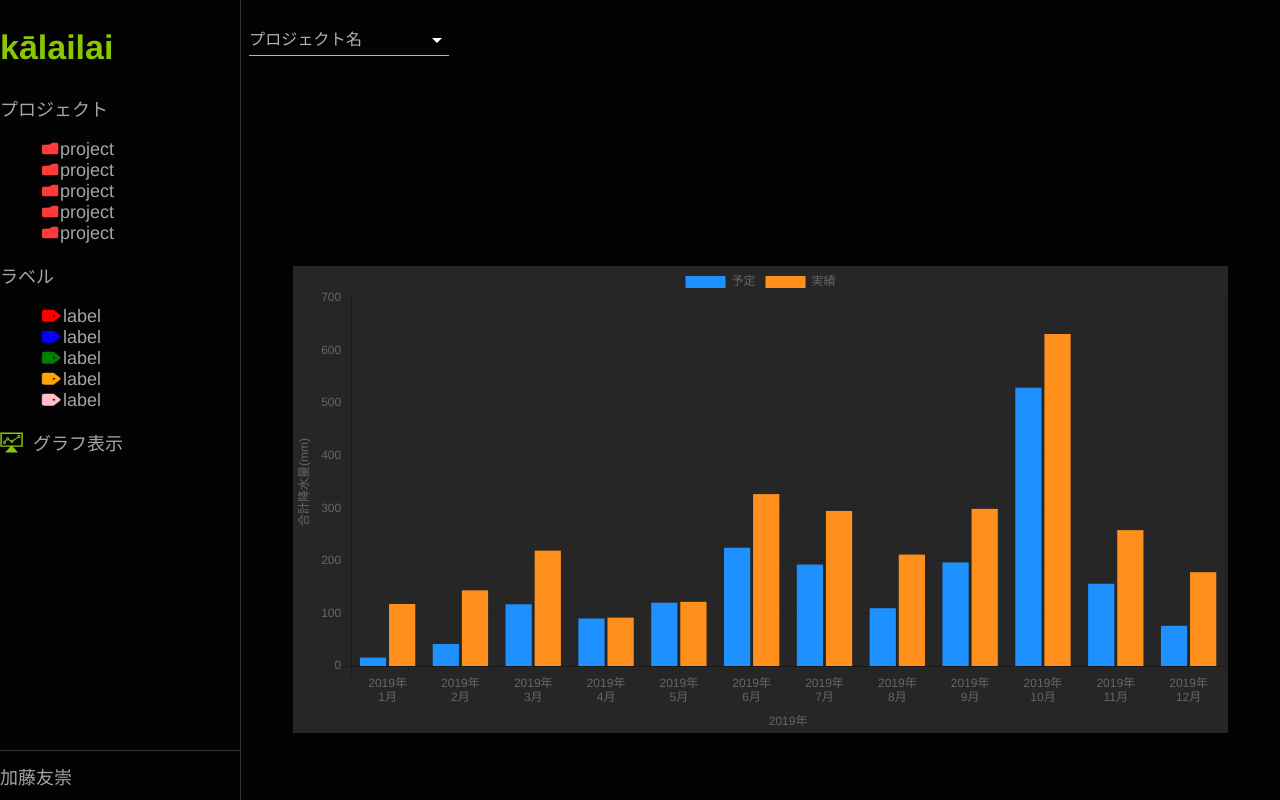
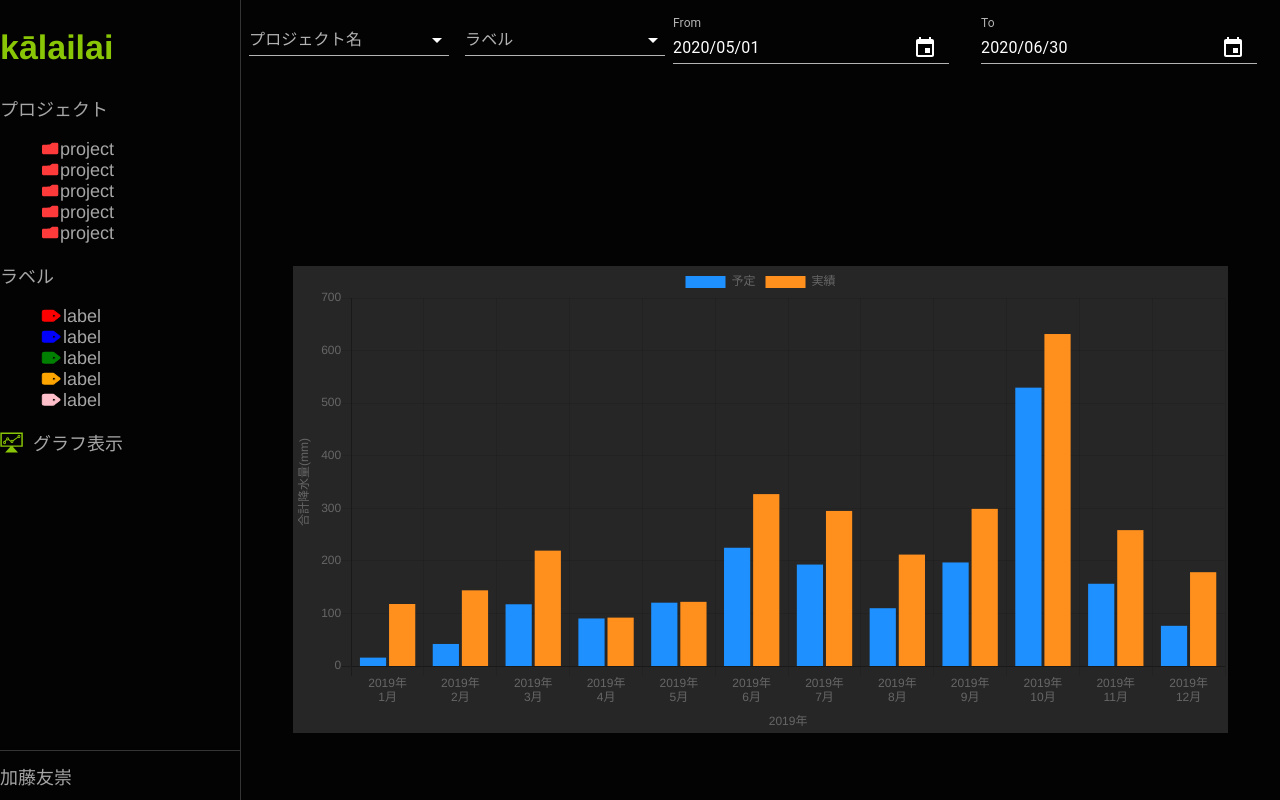
Before and after one commit to tomotaka-kato/dhw-last-project, a React (Create React App) app: page /Graph in a window 1280 px wide. Built offline with nearby package versions, Linux system fonts and the light colour scheme.

Commit message:
date picker追加

```diff
--- a/package.json
+++ b/package.json
@@ -3,7 +3,10 @@
   "version": "0.1.0",
   "private": true,
   "dependencies": {
+    "@date-io/date-fns": "^1.3.13",
+    "@date-io/dayjs": "^1.3.13",
     "@material-ui/core": "^4.11.3",
+    "@material-ui/pickers": "^3.3.10",
     "@testing-library/jest-dom": "^5.11.4",
     "@testing-library/react": "^11.1.0",
     "@testing-library/user-event": "^12.1.10",
@@ -46,6 +49,7 @@
     ]
   },
   "devDependencies": {
+    "@types/date-fns": "^2.6.0",
     "@types/moment": "^2.13.0",
     "@types/react-chartjs-2": "^2.5.7",
     "@types/react-router-dom": "^5.1.7",
--- a/src/components/templates/graphTemplate/GraphTemplate.tsx
+++ b/src/components/templates/graphTemplate/GraphTemplate.tsx
@@ -1,3 +1,4 @@
+import 'date-fns';
 import { Bar } from 'react-chartjs-2';
 import style from './graphTemplate.module.scss';
 import Select from '@material-ui/core/Select';
@@ -5,6 +6,11 @@ import Input from '@material-ui/core/Input';
 import InputLabel from '@material-ui/core/InputLabel';
 import MenuItem from '@material-ui/core/MenuItem';
 import FormControl from '@material-ui/core/FormControl';
+import DateFnsUtils from '@date-io/date-fns';
+import {
+  MuiPickersUtilsProvider,
+  KeyboardDatePicker,
+} from '@material-ui/pickers';
 import { buildGraphData, buildGraphOption } from 'services/GraphDataBuilder';
 import { getProjects, getLabels, getTasks } from 'repositories/MockData';
 
@@ -29,6 +35,8 @@ const graphOption = buildGraphOption();
 
 // プロジェクト一覧
 const projects = getProjects();
+// ラベル一覧
+const labels = getLabels();
 
 const useStyles = makeStyles((theme: Theme) =>
   createStyles({
@@ -63,10 +71,10 @@ const MenuProps = {
   },
 };
 
-function getStyles(id: string, theme: Theme) {
+function getStyles(list: any[], id: string, theme: Theme) {
   return {
     fontWeight:
-      projects.map((project) => project.id).indexOf(id) === -1
+      list.map((l: any) => l.id).indexOf(id) === -1
         ? theme.typography.fontWeightRegular
         : theme.typography.fontWeightMedium,
   };
@@ -76,10 +84,32 @@ const Render = (prop: Prop) => {
   const classes = useStyles();
   const theme = useTheme();
 
+  // プロジェクト選択
   const [projectIds, setProjectIds] = React.useState<string[]>([]);
+  const handleProjectChange = (
+    event: React.ChangeEvent<{ value: unknown }>
+  ) => {
+    setProjectIds(event.target.value as string[]);
+  };
 
-  const handleChange = (event: React.ChangeEvent<{ value: unknown }>) => {
-    setProjectIds(event.target.value as string[]);
+  // ラベル選択
+  const [labelIds, setLabelIds] = React.useState<string[]>([]);
+  const handleLabelChange = (event: React.ChangeEvent<{ value: unknown }>) => {
+    setLabelIds(event.target.value as string[]);
+  };
+
+  // 日付選択
+  const [fromDate, setFromDate] = React.useState<Date | null>(
+    new Date('2020-05-01')
+  );
+  const handleFromDateChange = (date: Date | null) => {
+    setFromDate(date);
+  };
+  const [toDate, setToDate] = React.useState<Date | null>(
+    new Date('2020-06-30')
+  );
+  const handleToDateChange = (date: Date | null) => {
+    setToDate(date);
   };
 
   return (
@@ -91,7 +121,7 @@ const Render = (prop: Prop) => {
           id="demo-mutiple-chip"
           multiple
           value={projectIds}
-          onChange={handleChange}
+          onChange={handleProjectChange}
           input={<Input id="select-multiple-chip" />}
           renderValue={(selected) => (
             <div className={classes.chips}>
@@ -110,13 +140,77 @@ const Render = (prop: Prop) => {
             <MenuItem
               key={project.id}
               value={project.id}
-              style={getStyles(project.id, theme)}
+              style={getStyles(projects, project.id, theme)}
             >
               {project.name}
             </MenuItem>
           ))}
         </Select>
       </FormControl>
+
+      <FormControl className={classes.formControl}>
+        <InputLabel id="label-mutiple-chip-label">ラベル</InputLabel>
+        <Select
+          labelId="label-mutiple-chip-label"
+          id="label-mutiple-chip-label"
+          multiple
+          value={labelIds}
+          onChange={handleLabelChange}
+          input={<Input id="select-multiple-chip-label" />}
+          renderValue={(selected) => (
+            <div className={classes.chips}>
+              {(selected as string[]).map((value) => (
+                <Chip
+                  key={value}
+                  label={labels.filter((l) => l.id === value)[0].name}
+                  className={classes.chip}
+                />
+              ))}
+            </div>
+          )}
+          MenuProps={MenuProps}
+        >
+          {labels.map((label) => (
+            <MenuItem
+              key={label.id}
+              value={label.id}
+              style={getStyles(labels, label.id, theme)}
+            >
+              {label.name}
+            </MenuItem>
+          ))}
+        </Select>
+      </FormControl>
+
+      <MuiPickersUtilsProvider utils={DateFnsUtils}>
+        <KeyboardDatePicker
+          margin="normal"
+          id="fromdate-picker-dialog"
+          label="From"
+          format="yyyy/MM/dd"
+          value={fromDate}
+          onChange={handleFromDateChange}
+          KeyboardButtonProps={{
+            'aria-label': 'change date',
+          }}
+        />
+      </MuiPickersUtilsProvider>
+
+      <span>　　</span>
+
+      <MuiPickersUtilsProvider utils={DateFnsUtils}>
+        <KeyboardDatePicker
+          margin="normal"
+          id="fromdate-picker-dialog"
+          label="To"
+          format="yyyy/MM/dd"
+          value={toDate}
+          onChange={handleToDateChange}
+          KeyboardButtonProps={{
+            'aria-label': 'change date',
+          }}
+        />
+      </MuiPickersUtilsProvider>
       <div className={style.graphArea}>
         <Bar data={graphData} options={graphOption} />
       </div>
```
Also changed, not shown: 2 other files (tests, documents, lock files or other folders).
